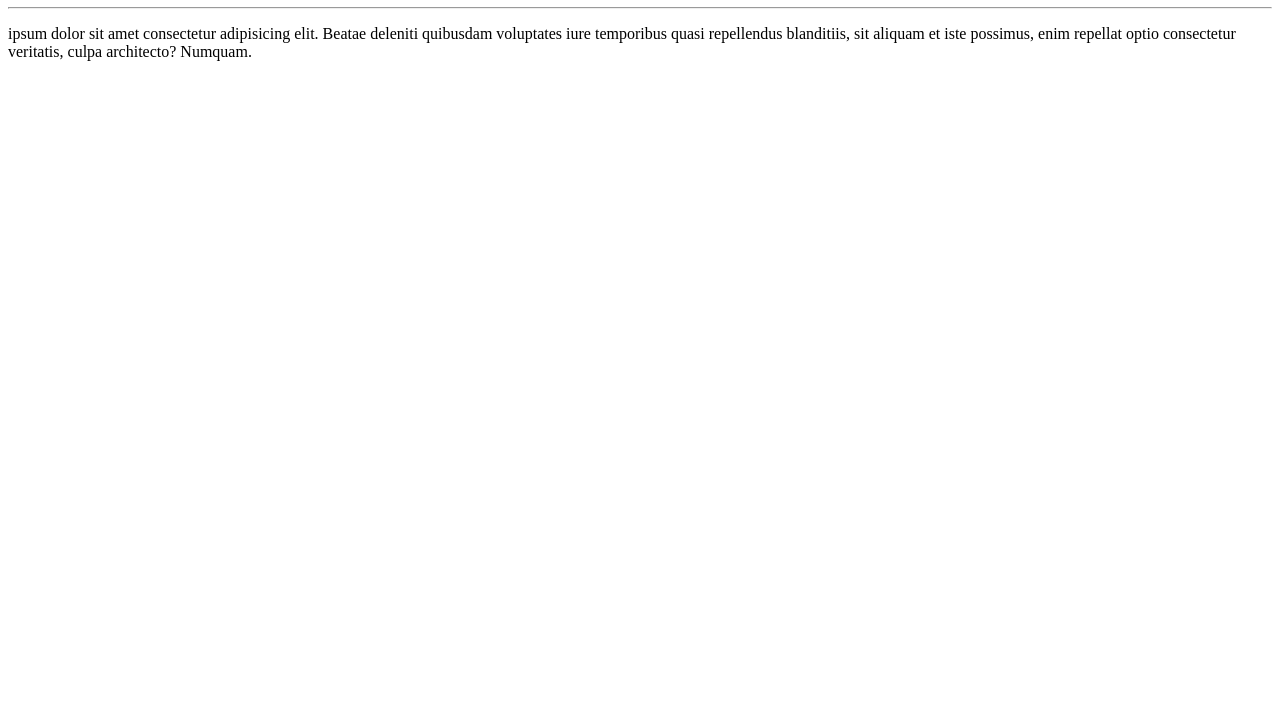
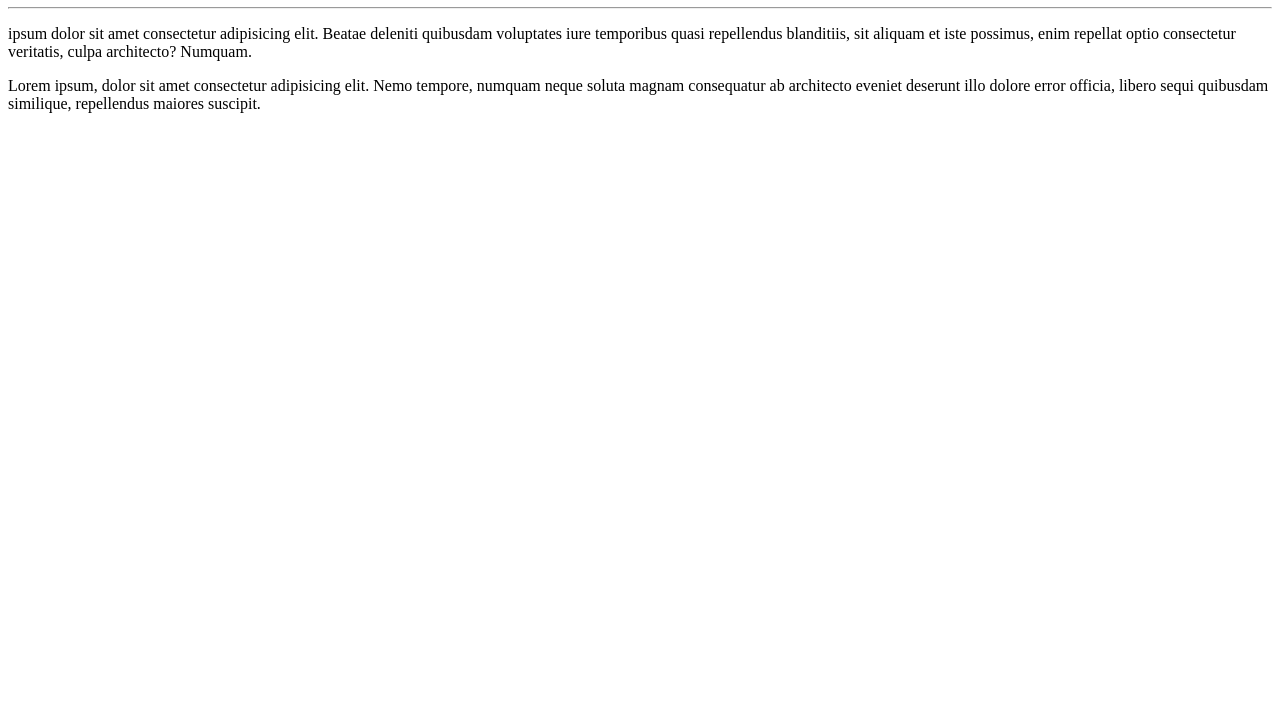
Before and after one commit to pecinn/Ola-Mundo, a plain HTML site: page site-exemplo/index.html in a window 1280 px wide. Shown: the part 73-800 px from the top of the page. Drawn offline with Linux system fonts and the light colour scheme.

Commit message:
adicionei um paragrafo

```diff
--- a/site-exemplo/index.html
+++ b/site-exemplo/index.html
@@ -12,6 +12,10 @@
         ipsum dolor sit amet consectetur adipisicing elit. Beatae deleniti quibusdam voluptates iure temporibus quasi repellendus blanditiis, sit aliquam et iste possimus, enim repellat optio consectetur veritatis, culpa architecto? Numquam.
     </p>
 
+    <p>
+        Lorem ipsum, dolor sit amet consectetur adipisicing elit. Nemo tempore, numquam neque soluta magnam consequatur ab architecto eveniet deserunt illo dolore error officia, libero sequi quibusdam similique, repellendus maiores suscipit.
+    </p>
+
 
 </body>
 </html>
```
